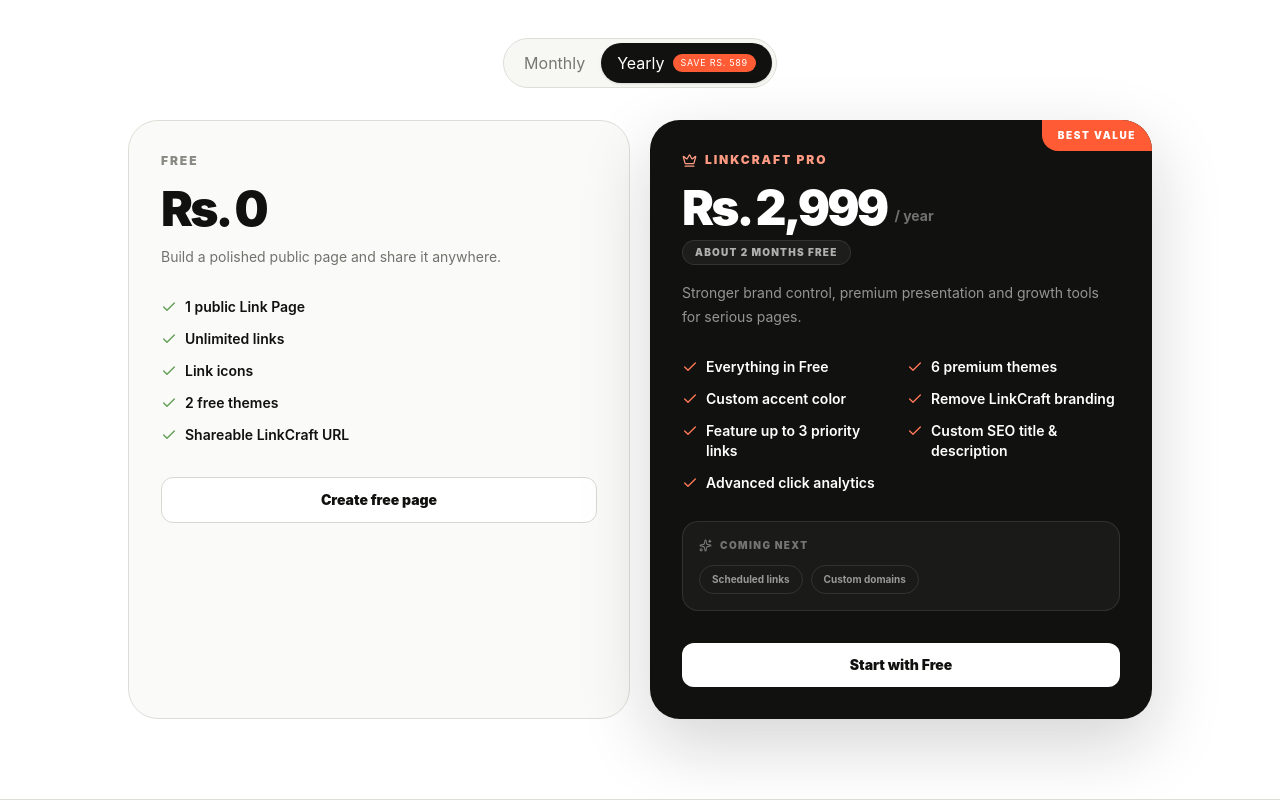
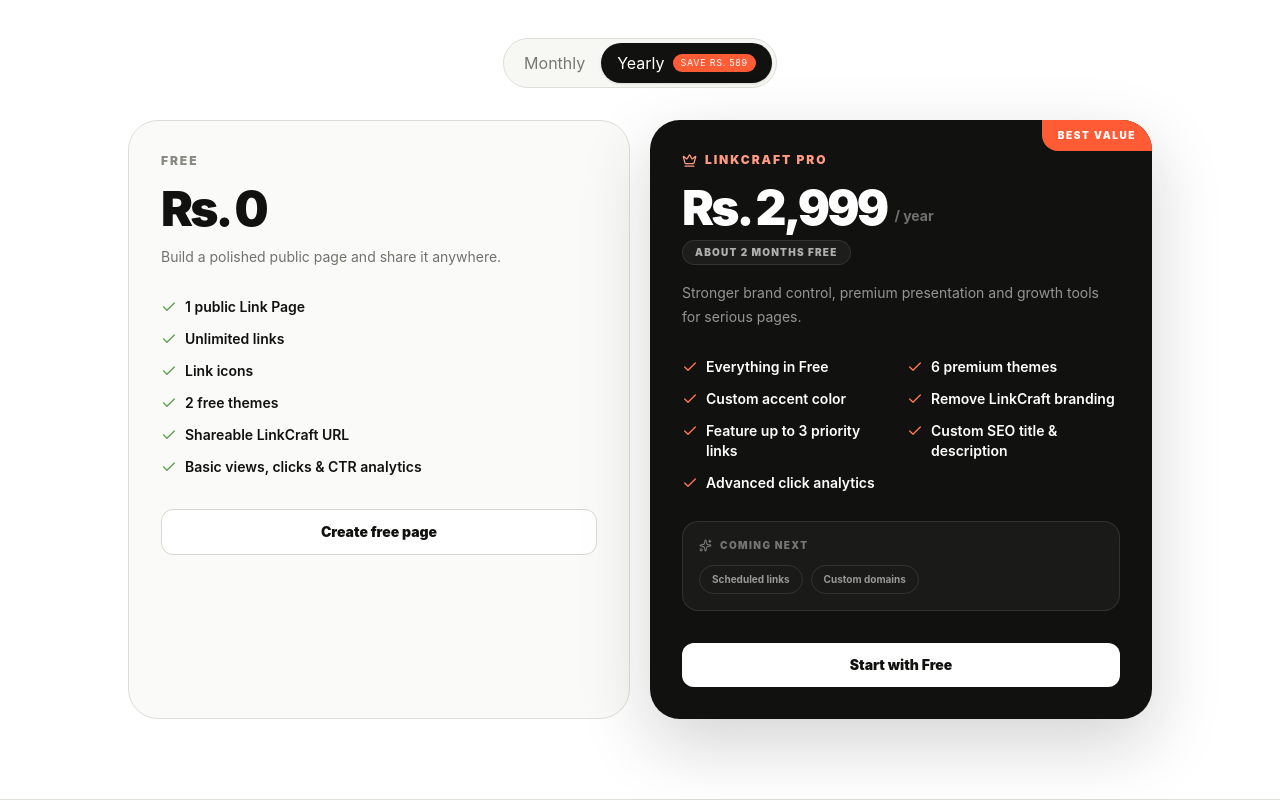
Before and after one commit to merajNizBaloch/LinkCraft, a Next.js app: page /link-page in a window 1280 px wide. Shown: the part 2018-2818 px from the top of the page. Built offline with nearby package versions, Linux system fonts and the light colour scheme.

Commit message:
Include basic analytics in Free plan

```diff
--- a/components/LinkPagePricing.tsx
+++ b/components/LinkPagePricing.tsx
@@ -10,6 +10,7 @@
   "Link icons",
   "2 free themes",
   "Shareable LinkCraft URL",
+  "Basic views, clicks & CTR analytics",
 ];
 
 const proFeatures = [
```
